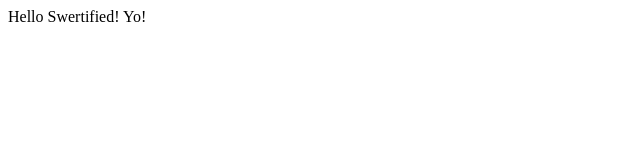
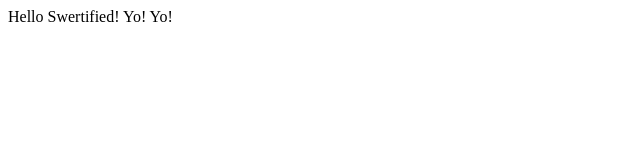
Before and after one commit to aladinus/gh-action, a website: page typescript-project/public/index.html in a window 1280 px wide. Shown: the full height of the page, 0-640 px from the left. Drawn offline with Linux system fonts and the light colour scheme; files whose address does not match are found by name.

Commit message:
Update index.html added yo!
test: update index, commit directly to the main branch

```diff
--- a/typescript-project/public/index.html
+++ b/typescript-project/public/index.html
@@ -5,7 +5,7 @@
 		<title>TypeScript & Snowpack Template</title>
 	</head>
 	<body>
-		<div>Hello Swertified! Yo!</div>
+		<div>Hello Swertified! Yo! Yo!</div>
 		<script type="module" src="main.js"></script>
 	</body>
 </html>
```
